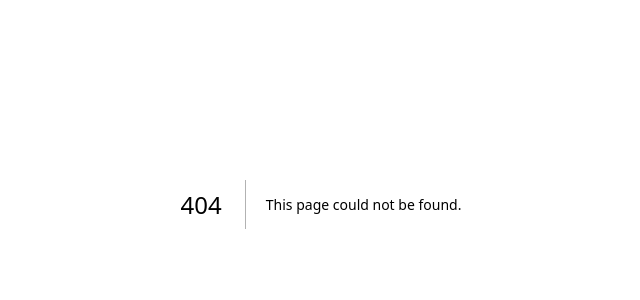
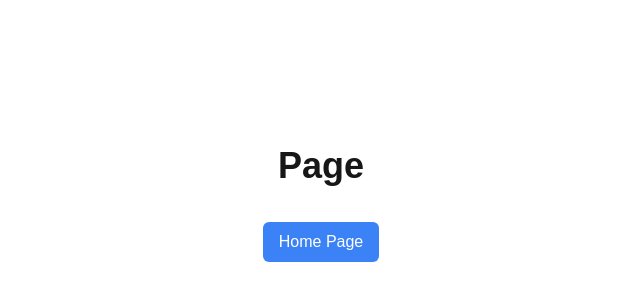
Before and after one commit to itssunnyfunny/UI-practices, a Next.js app in the folder 2next-pages/: page /about in a window 1280 px wide. Before the commit this address had no page. Shown: the part 196-496 px from the top of the page, without its empty margins (319-959 px from the left). Built offline with nearby package versions, Linux system fonts and the light colour scheme.

Commit message:
new page for a page transitions

```diff
--- /dev/null
+++ b/2next-pages/app/about/page.tsx
@@ -0,0 +1,26 @@
+'use client'
+import React from 'react'
+import {motion} from 'framer-motion'
+import { useRouter } from 'next/navigation'
+
+function page() {
+  const router = useRouter()
+  return (
+    <>
+    <main className='flex min-h-screen flex-col items-center justify-center'>
+     <div className='text-4xl font-bold mb-9'>Page</div>
+     <motion.button
+   whileHover={{scale:1.1}}
+   whileTap={{scale:0.9}}
+   className="px-4 py-2 bg-blue-500 text-white rounded-md"
+   onClick={()=> {router.push('/')}}
+   >
+   Home Page
+   </motion.button>
+     </main>
+    </>
+
+  )
+}
+
+export default page
```
